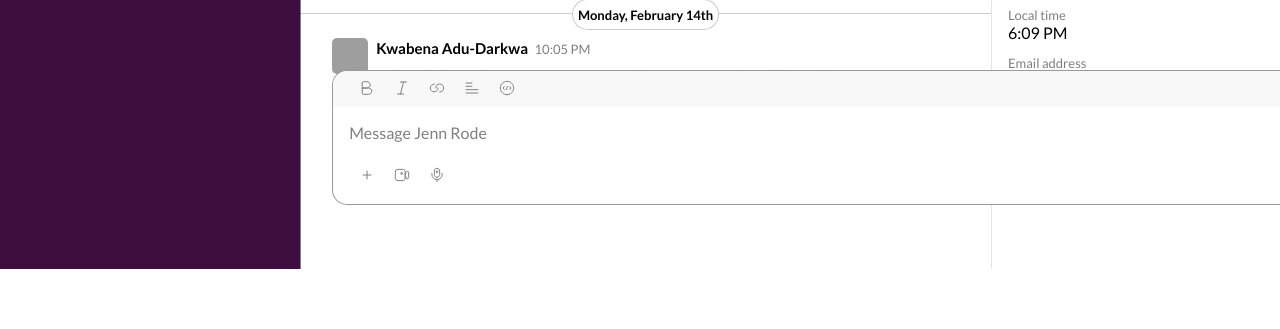
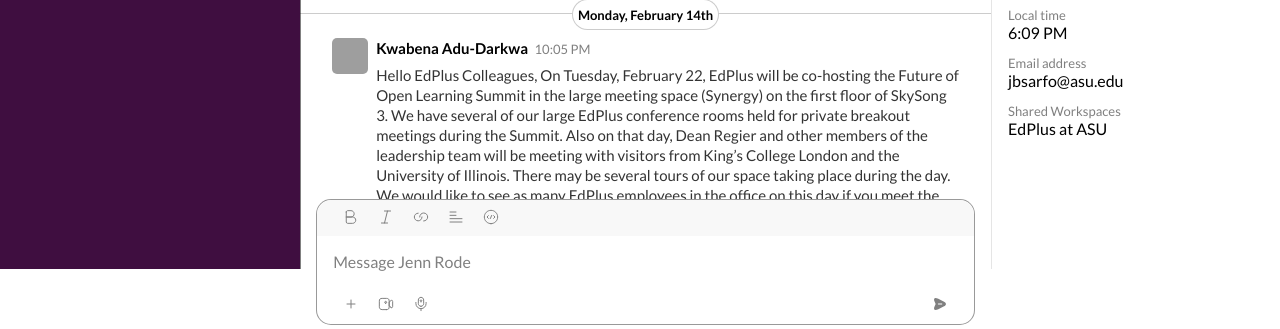
Before and after one commit to kwabena53/slack-clone, a React (Create React App) app: page / in a window 1280 px wide. Shown: the part 567-896 px from the top of the page. Before the commit the page ends 836 px from the top, so only its background shows below. Built offline with nearby package versions, Linux system fonts and the light colour scheme; grey boxes are pictures that could not be loaded.

Commit message:
cleaned up the footer

```diff
--- a/src/Components/ContentArea/ContentArea.css
+++ b/src/Components/ContentArea/ContentArea.css
@@ -13,10 +13,9 @@
     width: auto;
 }
 .contentFooter {
-    position: fixed;
     bottom: 30px;
-    width: 78%;
-    height: 133px;
+    margin: 0 1em;
+    min-height: 133px;
 }
 
 .input-area{
@@ -24,7 +23,8 @@
     height: 100%;
 }
 .text-area{
-    margin: 0 2em ;
+    box-sizing: border-box;
+    /* margin: 1em ; */
     border-radius: 15px;
     background: white;
     width: 100%;
```
